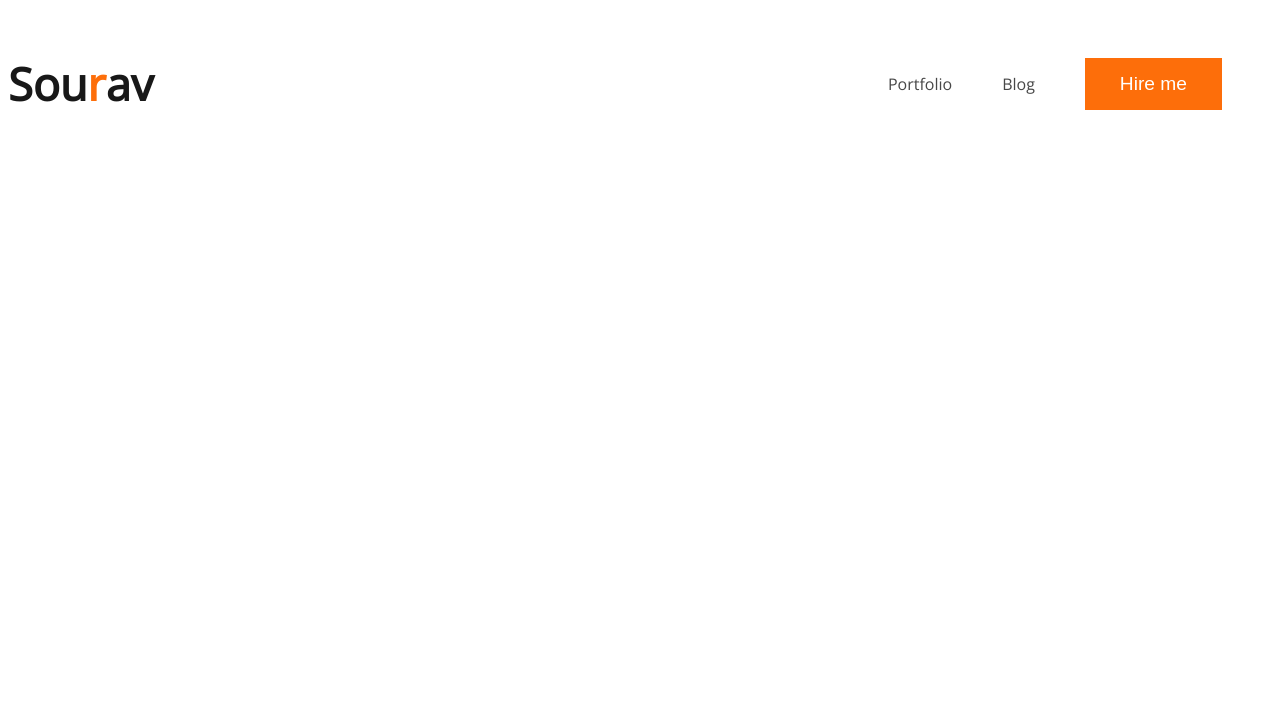
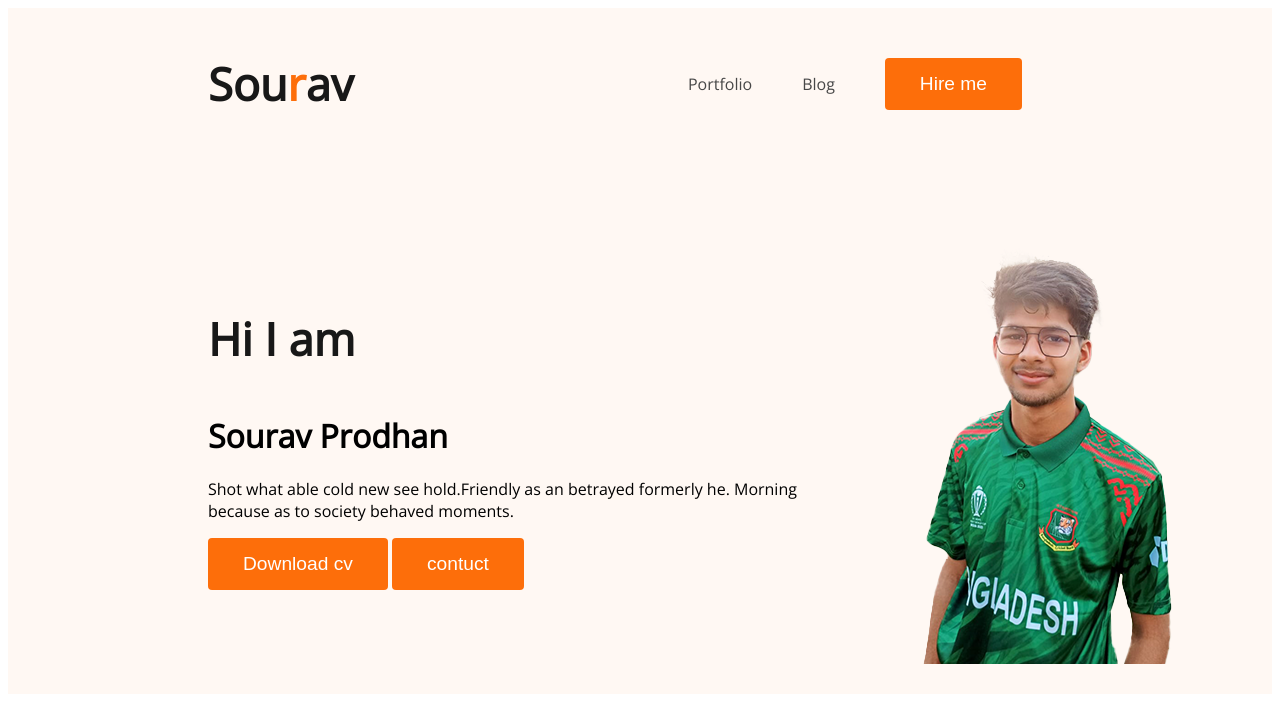
Before and after one commit to Bedoian/webdeveloper-portfolio, a plain HTML site: page index.html in a window 1280 px wide. Drawn offline with nearby package versions, Linux system fonts and the light colour scheme.

Commit message:
profile done

```diff
--- a/Style/Portfolio.css
+++ b/Style/Portfolio.css
@@ -4,6 +4,7 @@ nav{
     display:flex;
     justify-content: space-between;
     align-items: center;
+    margin: 0px 200px;
 }
 h3{
     color: var(--Dark-01, #181818);
@@ -15,5 +16,11 @@ nav ul{display: flex;text-decoration: none;align-items: center;}
 nav li{ list-style:  none;margin-right: 50px;}
 nav a{text-decoration: none;
 color: #474747;}
-#button{background-color:#FD6E0A ;border:none;color: white;
-font-size: larger;padding: 15px 35px;}
+.button{background-color:#FD6E0A ;border:none;color: white;
+font-size: larger;padding: 15px 35px;border-radius: 4px;}
+/* header related class */
+#header{
+    background-color: #FFF8F3;
+}
+.banner{padding: 30px 30px 30px 200px;display: flex;align-items: center;}
+#profile{width: 500px;height:600px;}
--- a/index.html
+++ b/index.html
@@ -10,15 +10,25 @@
     <link rel="stylesheet" href="Style/Portfolio.css">
 </head>
 <body>
-    <header>
+    <header id="header">
         <nav>
             <h3>Sou<span style="color: #FD6E0A;">r</span>av</h3>
             <ul>
                 <li><a href="">Portfolio</a></li>
                 <li><a href="">Blog</a></li>
-                <li><button id="button">Hire me</button></li>
+                <li><button class="button">Hire me</button></li>
             </ul>
         </nav>
+        <div class="banner">
+            <div>
+                <h3>Hi I am</h3>
+                <h1>Sourav Prodhan</h1>
+                <p>Shot what able cold new see hold.Friendly as an betrayed formerly he. Morning because as to society behaved moments.</p>
+                <button class="button">Download cv</button>
+                <button class="button">contuct</button>
+            </div>
+            <img id="profile " src="WhatsApp Image 2023-11-04 at 18.46.45_57bcad1e.png" alt="">
+        </div>
     </header>
     <main>
 
```
Also changed, not shown: WhatsApp Image 2023-11-04 at 18.46.45_57bcad1e.png (added), images/Sourav.png (added).
